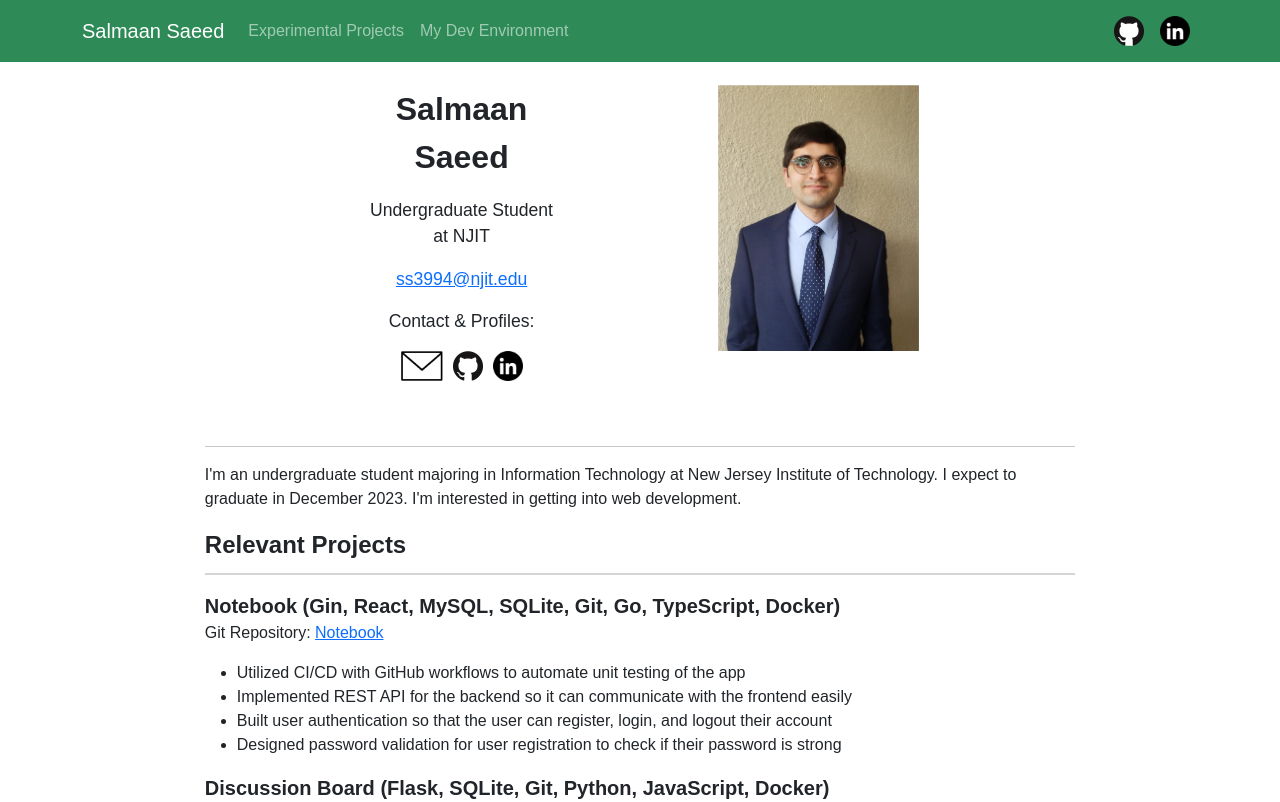
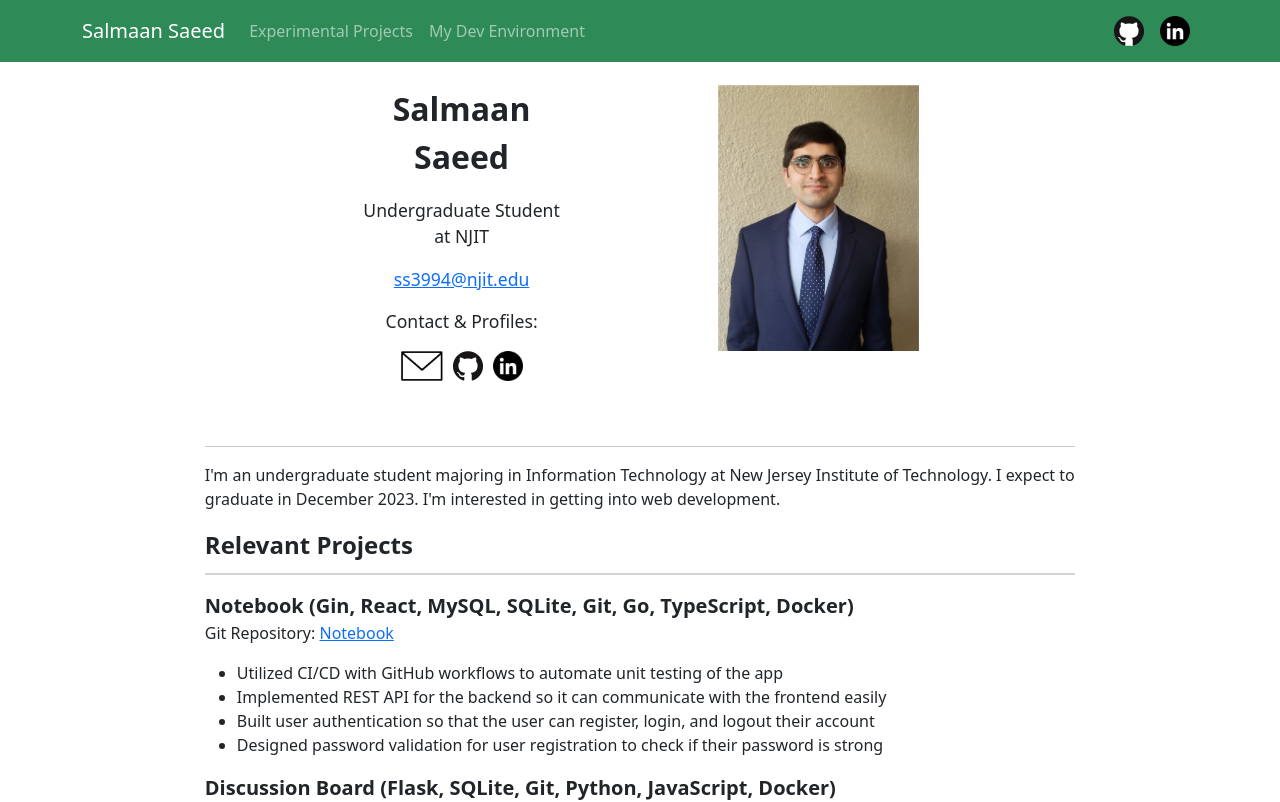
Before and after one commit to sagedemage/PersonalWebsite, a Next.js app: page / in a window 1280 px wide. Shown: the top 802 px of the page. Built offline with nearby package versions, Linux system fonts and the light colour scheme.

Commit message:
simpilied the css that applies globally

```diff
--- a/pages/_app.tsx
+++ b/pages/_app.tsx
@@ -9,7 +9,7 @@ import { MyNavBar } from 'components/navigation_bar/navigation_bar';
 
 export default function App({ Component, pageProps }: AppProps) {
 	return (
-		<div id="body">
+		<div>
 			{/* Navigation Bar */}
 			<MyNavBar></MyNavBar>
 
--- a/pages/app.css
+++ b/pages/app.css
@@ -4,15 +4,6 @@
 #content {
 	margin-right: 16%;
     margin-left: 16%;
-}
-
-#body {
-	font-family: Arial, Roboto, Helvetica, sans-serif, -apple-system, BlinkMacSystemFont;
-	-webkit-font-smoothing: antialiased;
-    -moz-osx-font-smoothing: grayscale;
-	min-height: 100vh;
-	display: flex;
-	flex-direction: column;
 }
 
 .icon-link {
@@ -35,12 +26,6 @@
 	margin-top: auto;
 	padding-top: 20px;
   	border-top: 1px solid #eaeaea;
-}
-
-#body {
-	min-height: 100vh;
-	display: flex;
-	flex-direction: column;
 }
 
 .bg-myGreen {
--- a/styles/globals.css
+++ b/styles/globals.css
@@ -1,9 +1,12 @@
 html,
 body {
-  padding: 0;
-  margin: 0;
-  font-family: -apple-system, BlinkMacSystemFont, Segoe UI, Roboto, Oxygen,
-    Ubuntu, Cantarell, Fira Sans, Droid Sans, Helvetica Neue, sans-serif;
+	font-family: Arial, Roboto, Helvetica, Segoe UI, Oxygen, Ubuntu, Cantarell,
+	Fira Sans, Droid Sans sans-serif, -apple-system, BlinkMacSystemFont;
+	-webkit-font-smoothing: antialiased;
+    -moz-osx-font-smoothing: grayscale;
+	min-height: 100vh;
+	display: flex;
+	flex-direction: column;
 }
 
 a {
```
